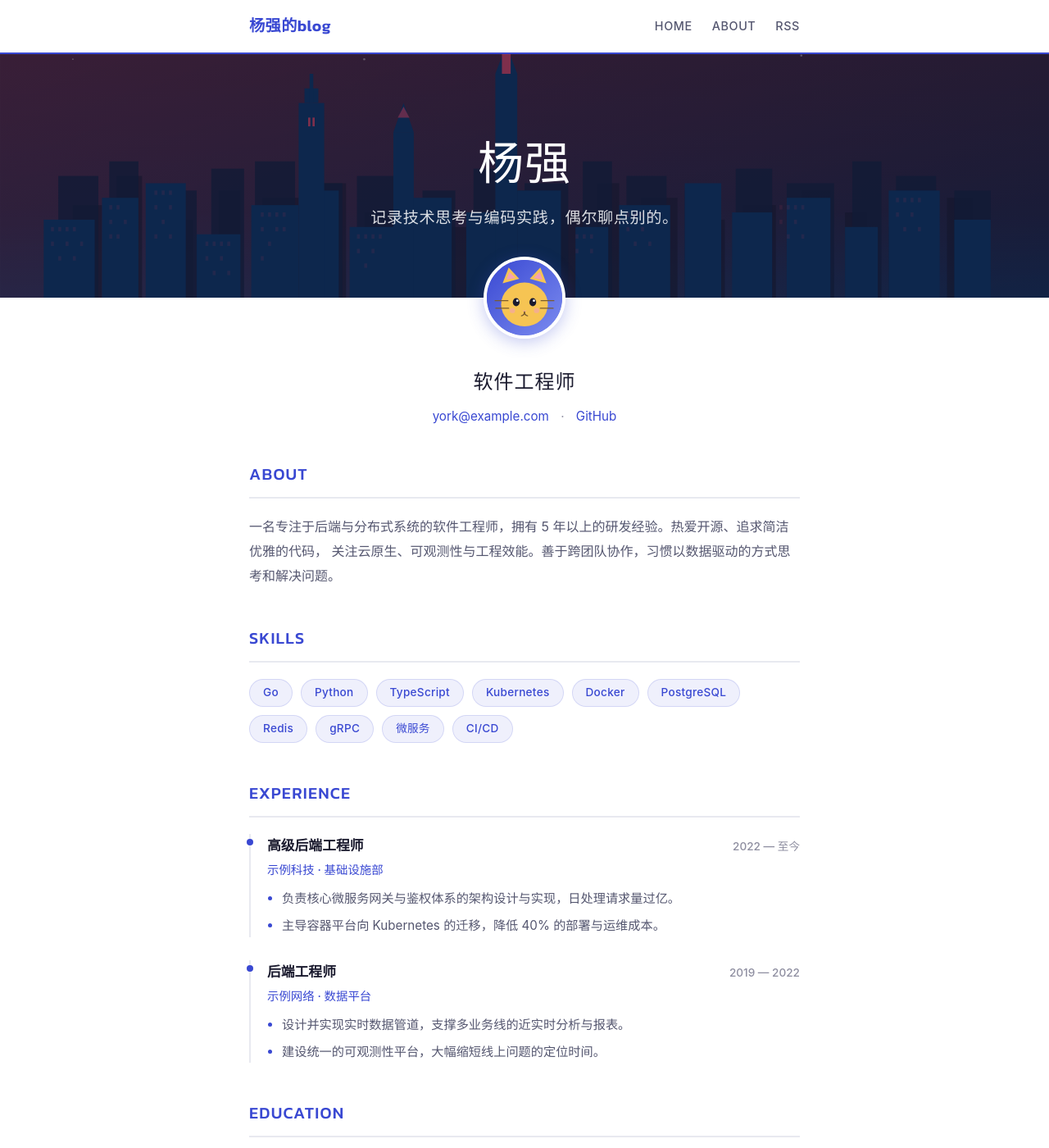
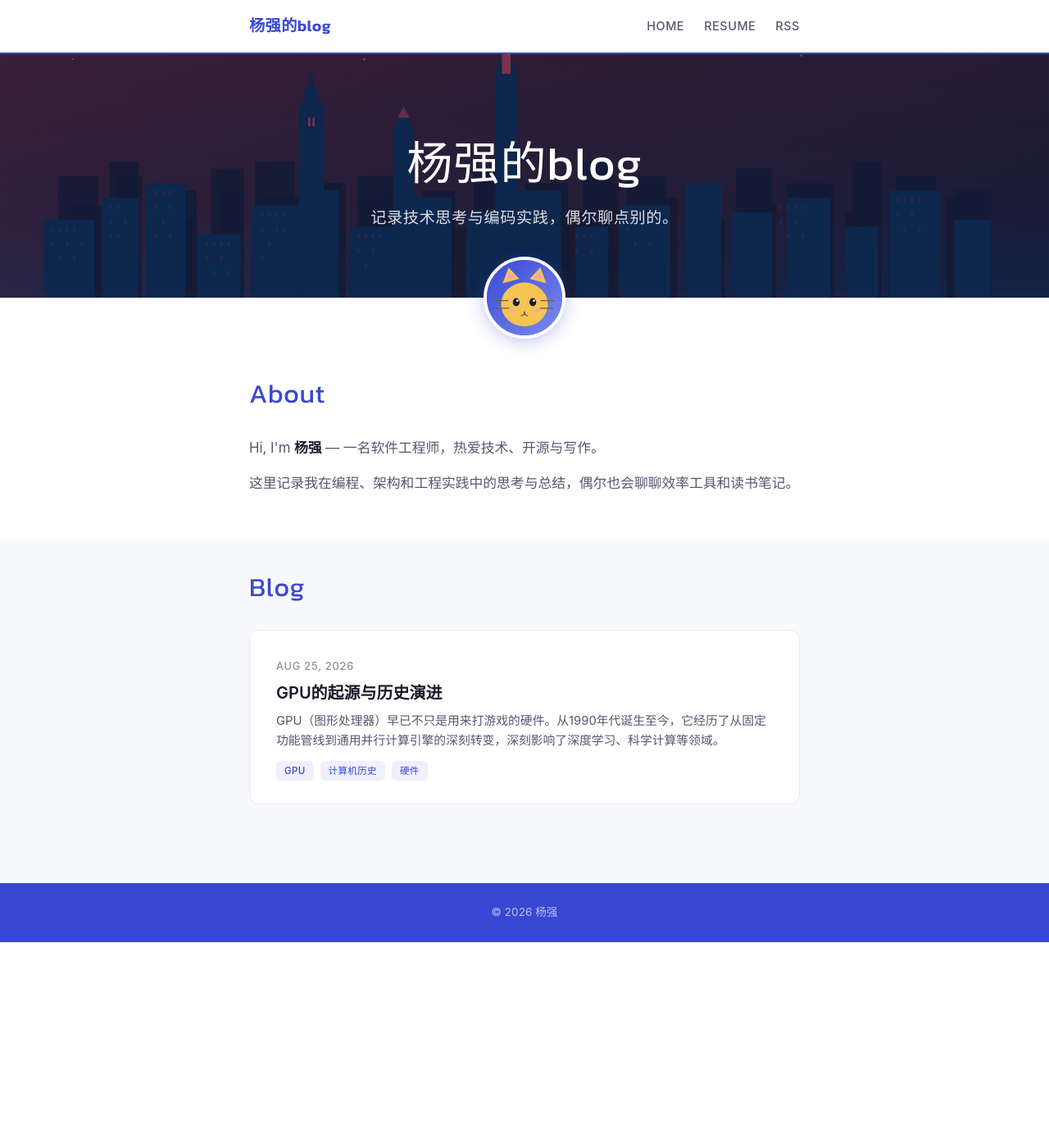
Before and after one commit to yorksity/yorksity.github.io, a Jekyll site: the page built from index.html, in a window 1280 px wide and 1400 px high. Shown: the whole window at 82% size. Built offline with Jekyll 4.4.1, drawn with Linux system fonts in a browser that asks for light colours; some of the changed text lies outside the part shown.

Commit message:
Restore blog homepage and move resume to separate page

```diff
--- a/_includes/header.html
+++ b/_includes/header.html
@@ -3,7 +3,7 @@
     <a class="site-title" href="{{ '/' | relative_url }}">{{ site.title }}</a>
     <nav class="site-nav">
       <a href="{{ '/' | relative_url }}">HOME</a>
-      <a href="{{ '/about' | relative_url }}">ABOUT</a>
+      <a href="{{ '/resume/' | relative_url }}">RESUME</a>
       <a href="{{ '/feed.xml' | relative_url }}">RSS</a>
     </nav>
   </div>
--- a/assets/css/main.css
+++ b/assets/css/main.css
@@ -187,11 +187,43 @@
   margin-bottom: 32px;
 }
 
+/* ── Home Bio ───────────────────────────── */
+
+.home-bio {
+  padding: 48px 0 40px;
+  background: var(--bg);
+}
+
+.bio-content {
+  font-size: 1.05rem;
+  color: var(--text-secondary);
+  line-height: 1.85;
+}
+
+.bio-content p {
+  margin-bottom: 12px;
+}
+
+.bio-content strong {
+  color: var(--text);
+  font-weight: 600;
+}
+
 /* ── Home Resume ─────────────────────────── */
 
 .home-resume {
   padding: 32px 0 0;
   background: var(--bg);
+}
+
+.resume-name {
+  font-family: var(--font-display);
+  font-size: 2.5rem;
+  font-weight: 500;
+  color: var(--text);
+  letter-spacing: 0.02em;
+  line-height: 1.2;
+  margin-bottom: 4px;
 }
 
 .resume-head {
--- a/index.html
+++ b/index.html
@@ -6,7 +6,7 @@
 <section class="home-hero">
   <div class="hero-overlay"></div>
   <div class="hero-content">
-    <h1 class="hero-heading">{{ site.author }}</h1>
+    <h1 class="hero-heading">{{ site.title }}</h1>
     <p class="hero-sub">{{ site.description }}</p>
   </div>
 </section>
@@ -17,104 +17,13 @@
   </div>
 </div>
 
-<section class="home-resume">
+<section class="home-bio">
   <div class="wrapper">
-
-    <div class="resume-head">
-      <h2 class="resume-title">软件工程师</h2>
-      <p class="resume-contact">
-        <a href="mailto:{{ site.email }}">{{ site.email }}</a>
-        <span class="dot">·</span>
-        <a href="https://github.com/yorksity" target="_blank" rel="noopener">GitHub</a>
-      </p>
+    <h2 class="section-title">About</h2>
+    <div class="bio-content">
+      <p>Hi, I'm <strong>{{ site.author }}</strong> — 一名软件工程师，热爱技术、开源与写作。</p>
+      <p>这里记录我在编程、架构和工程实践中的思考与总结，偶尔也会聊聊效率工具和读书笔记。</p>
     </div>
-
-    <div class="resume-block">
-      <h3 class="resume-block-title">About</h3>
-      <p class="resume-summary">
-        一名专注于后端与分布式系统的软件工程师，拥有 5 年以上的研发经验。热爱开源、追求简洁优雅的代码，
-        关注云原生、可观测性与工程效能。善于跨团队协作，习惯以数据驱动的方式思考和解决问题。
-      </p>
-    </div>
-
-    <div class="resume-block">
-      <h3 class="resume-block-title">Skills</h3>
-      <ul class="skill-list">
-        <li class="skill-tag">Go</li>
-        <li class="skill-tag">Python</li>
-        <li class="skill-tag">TypeScript</li>
-        <li class="skill-tag">Kubernetes</li>
-        <li class="skill-tag">Docker</li>
-        <li class="skill-tag">PostgreSQL</li>
-        <li class="skill-tag">Redis</li>
-        <li class="skill-tag">gRPC</li>
-        <li class="skill-tag">微服务</li>
-        <li class="skill-tag">CI/CD</li>
-      </ul>
-    </div>
-
-    <div class="resume-block">
-      <h3 class="resume-block-title">Experience</h3>
-      <div class="timeline">
-        <div class="timeline-item">
-          <div class="timeline-meta">
-            <span class="timeline-role">高级后端工程师</span>
-            <span class="timeline-time">2022 — 至今</span>
-          </div>
-          <div class="timeline-company">示例科技 · 基础设施部</div>
-          <ul class="timeline-desc">
-            <li>负责核心微服务网关与鉴权体系的架构设计与实现，日处理请求量过亿。</li>
-            <li>主导容器平台向 Kubernetes 的迁移，降低 40% 的部署与运维成本。</li>
-          </ul>
-        </div>
-        <div class="timeline-item">
-          <div class="timeline-meta">
-            <span class="timeline-role">后端工程师</span>
-            <span class="timeline-time">2019 — 2022</span>
-          </div>
-          <div class="timeline-company">示例网络 · 数据平台</div>
-          <ul class="timeline-desc">
-            <li>设计并实现实时数据管道，支撑多业务线的近实时分析与报表。</li>
-            <li>建设统一的可观测性平台，大幅缩短线上问题的定位时间。</li>
-          </ul>
-        </div>
-      </div>
-    </div>
-
-    <div class="resume-block">
-      <h3 class="resume-block-title">Education</h3>
-      <div class="timeline">
-        <div class="timeline-item">
-          <div class="timeline-meta">
-            <span class="timeline-role">计算机科学与技术 · 硕士</span>
-            <span class="timeline-time">2016 — 2019</span>
-          </div>
-          <div class="timeline-company">示例大学</div>
-        </div>
-        <div class="timeline-item">
-          <div class="timeline-meta">
-            <span class="timeline-role">软件工程 · 学士</span>
-            <span class="timeline-time">2012 — 2016</span>
-          </div>
-          <div class="timeline-company">示例大学</div>
-        </div>
-      </div>
-    </div>
-
-    <div class="resume-block">
-      <h3 class="resume-block-title">Projects</h3>
-      <div class="project-list">
-        <a class="project-card" href="https://github.com/yorksity" target="_blank" rel="noopener">
-          <h4 class="project-name">分布式任务调度引擎</h4>
-          <p class="project-desc">基于 Go 实现的轻量级任务调度系统，支持定时、依赖编排与失败重试，已在生产环境稳定运行。</p>
-        </a>
-        <a class="project-card" href="https://github.com/yorksity" target="_blank" rel="noopener">
-          <h4 class="project-name">实时日志分析平台</h4>
-          <p class="project-desc">流式处理大规模日志数据，提供实时检索、告警与可视化能力，峰值吞吐量达数十万条/秒。</p>
-        </a>
-      </div>
-    </div>
-
   </div>
 </section>
 
```
Also changed, not shown: resume.html (added, +107 -0 lines).
